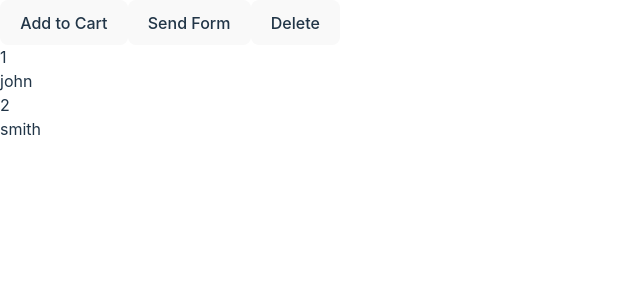
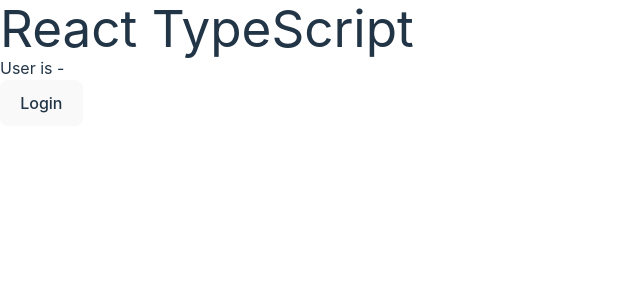
Before and after one commit to designervenkat/react-typescript-swapna, a React (Vite) app: page / in a window 1280 px wide. Shown: the top 300 px of the page, without its empty margins (0-640 px from the left). Built offline with nearby package versions, Linux system fonts and the light colour scheme.

Commit message:
usestate type safe

```diff
--- a/src/App.tsx
+++ b/src/App.tsx
@@ -1,55 +1,27 @@
+import Login from "./components/states/Login"
+import LoginUser from "./components/states/LoginUser"
+import User from "./components/states/User"
+
+function App() {
+  return (
+
+    <div className="h-screen w-screen bg-slate-950 text-slate-300 grid place-content-center">
+
+      <h1 className="my-10 text-base">React TypeScript</h1>
+
+      {/* Default */}
+      {/* <Login /> */}
+
+      {/* setting and type future values */}
+      {/* <LoginUser /> */}
+
+      {/* Type Assertion */}
+      <User />
 
 
-import GenericList from "./components/Props/Generic";
-import CardImage from "./components/Props/Image";
+    </div>
 
-
-import Button from "./components/Props/Unions";
-
-export default function App() {
-
-  type User = {
-    id: number,
-    name: string
-  }
-
-  const users: User[] = [
-      {id: 1, name: "john"},
-      {id: 2, name: "smith"}
-  ]
-
-
-  const renderUser = (user: User) => (
-    <div className="flex gap-x-2">
-      <h2>{user.id}</h2>
-      <p>{ user.name}</p>
-    </div>
-  )
-
-  const ImageData = {
-    src: "https://placehold.co/600x400",
-    alt: "brand-logo",
-    size: {
-      width: 300,
-      height: 300
-    }
-  }
-
-  return (
-    <div className="h-screen w-screen grid place-content-center gap-y-10">
-      {/* // union */}
-      <Button color="bg-orange-300" type="button" label="Add to Cart" />
-      <Button color="bg-green-200" type="submit" label="Send Form" />
-      <Button color="bg-red-200" type="button" label="Delete" />
-
-      {/* // Generic List */}
-      <GenericList items={users} renderItem={renderUser} />
-
-      {/* // enum */}
-      {/* <StatusBadge status={Active}></StatusBadge> */}
-
-      <CardImage src={ImageData.src} alt={ImageData.alt} size={ImageData.size} />
-
-    </div>
   )
 }
+
+export default App
--- /dev/null
+++ b/src/components/states/Login.tsx
@@ -0,0 +1,28 @@
+import { useState } from "react"
+
+function Login() {
+
+  const [isLoggedIn, setIsLoggedIn] = useState(false)
+
+  const handleLoggedIn = () => {
+    setIsLoggedIn(true)
+  }
+  const handleLoggedOut = () => {
+    setIsLoggedIn(false)
+  }
+
+  return (
+    <div>
+
+
+      <h2 className="my-6">User is {isLoggedIn ? "Log In" : " Log Out "}</h2>
+
+      <button onClick={handleLoggedIn} type="button">Login</button>
+      <button onClick={handleLoggedOut} type="button">Logout</button>
+
+
+    </div>
+  )
+}
+
+export default Login
--- /dev/null
+++ b/src/components/states/LoginUser.tsx
@@ -0,0 +1,46 @@
+import { useState } from "react"
+
+type User = {
+  username: string
+  email: string,
+  token: string
+  mobile?: number
+}
+
+function LoginUser() {
+
+  const [user, setUser] = useState<User | null>(null)
+
+  const handleLoggedIn = () => {
+    setUser({
+      username: "John",
+      email: "john@gmail.com",
+      token: "ahas3d23fh25325as234uh23uwy4238y423432"
+    })
+  }
+  const handleLoggedOut = () => {
+    setUser(null)
+  }
+
+
+  return (
+    <div>
+
+
+      <h2 className="my-6">
+        {user ? `User is ${user?.username} - ${user?.email}` : "Please login!"}</h2>
+
+
+
+      {user ? (<button onClick={handleLoggedOut} type="button">Logout</button>) : (<button onClick={handleLoggedIn} type="button">Login</button>)}
+
+      {/* {!user && <button onClick={handleLoggedIn} type="button">Login</button>}
+
+      {user && <button onClick={handleLoggedOut} type="button">Logout</button>} */}
+
+
+    </div>
+  )
+}
+
+export default LoginUser
--- /dev/null
+++ b/src/components/states/User.tsx
@@ -0,0 +1,34 @@
+import { useState } from "react"
+
+type User = {
+  username: string
+  email: string,
+  token: string
+  mobile?: number
+}
+
+function User() {
+
+  const [user, setUser] = useState<User>({} as User)
+
+
+  const handleLoggedIn = () => {
+    setUser({
+      username: "John",
+      email: "john@gmail.com",
+      token: "ahas3d23fh25325as234uh23uwy4238y423432"
+    })
+  }
+
+  return (
+    <div>
+
+      <h2 className="my-6">User is {user.username} - {user.email }</h2>
+
+      <button onClick={handleLoggedIn} type="button">Login</button>
+
+    </div>
+  )
+}
+
+export default User
```
Also changed, not shown: src/components/Props/Card.tsx (+11 -20 lines).
